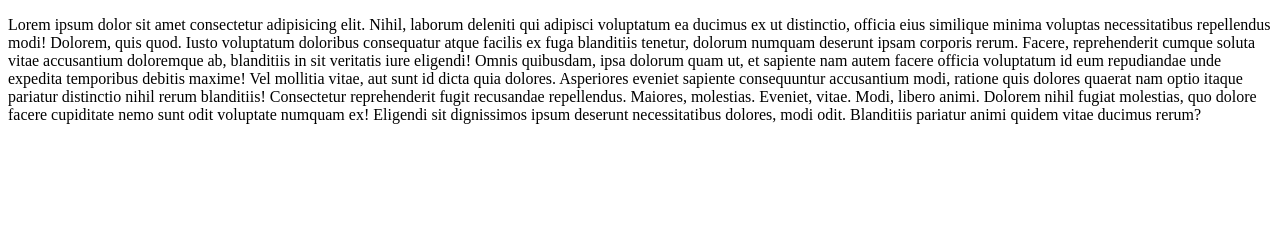
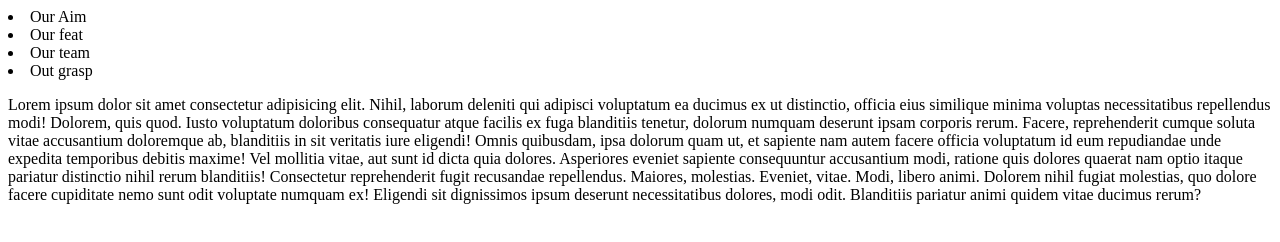
Before and after one commit to pioneerstealth/sample, a plain HTML site: page index.html in a window 1280 px wide. Drawn offline with Linux system fonts and the light colour scheme.

Commit message:
added navbarcontent

```diff
--- a/index.html
+++ b/index.html
@@ -6,6 +6,12 @@
     <title>Document</title>
 </head>
 <body>
+    <nav>
+        <li>Our Aim</li>
+        <li>Our feat</li>
+        <li>Our team</li>
+        <li>Out grasp</li>
+        </nav>
     <div class="content">
         <p>Lorem ipsum dolor sit amet consectetur adipisicing elit. Nihil, laborum deleniti qui adipisci voluptatum ea ducimus ex ut distinctio, officia eius similique minima voluptas necessitatibus repellendus modi! Dolorem, quis quod.
         Iusto voluptatum doloribus consequatur atque facilis ex fuga blanditiis tenetur, dolorum numquam deserunt ipsam corporis rerum. Facere, reprehenderit cumque soluta vitae accusantium doloremque ab, blanditiis in sit veritatis iure eligendi!
```
